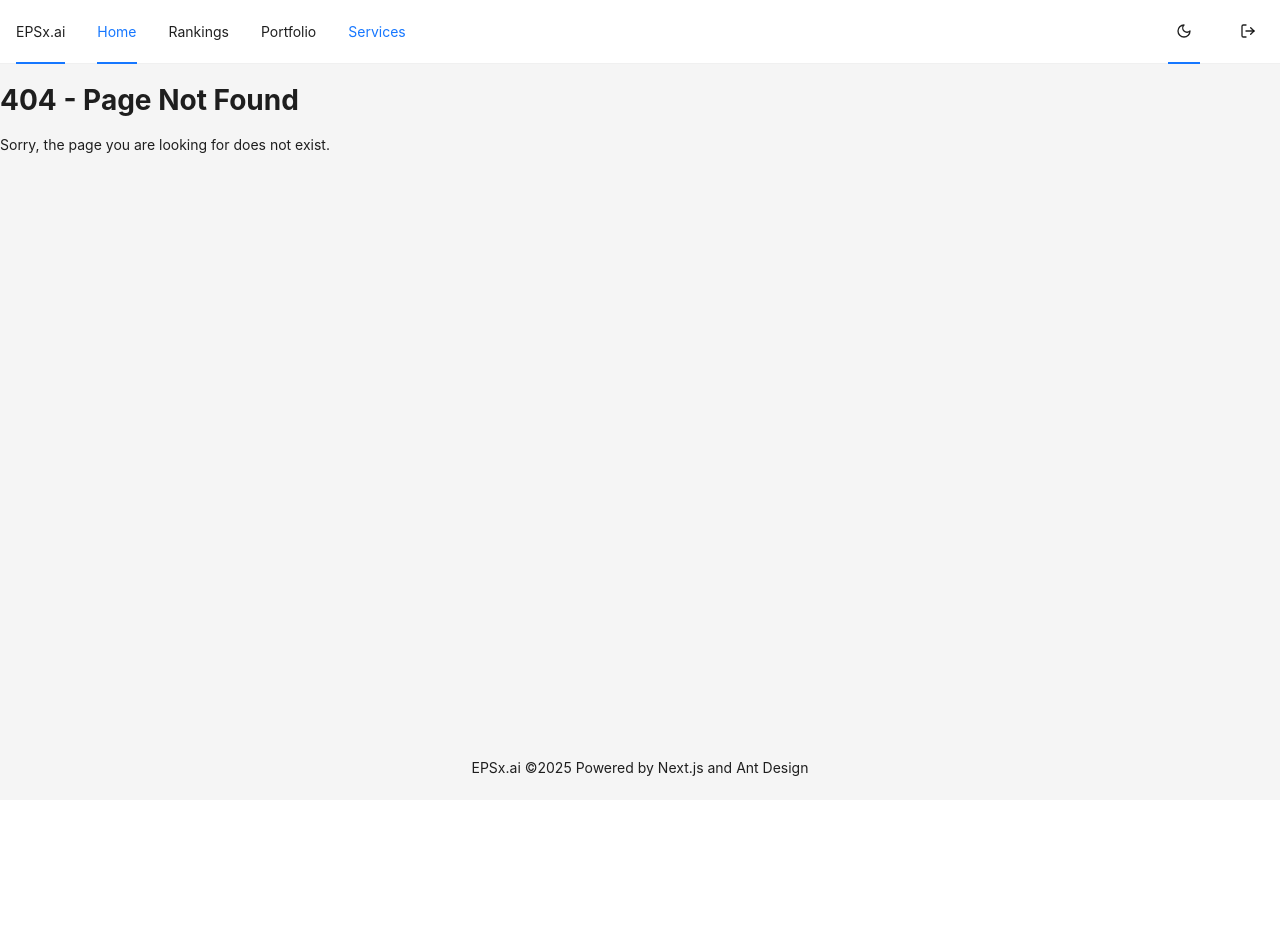
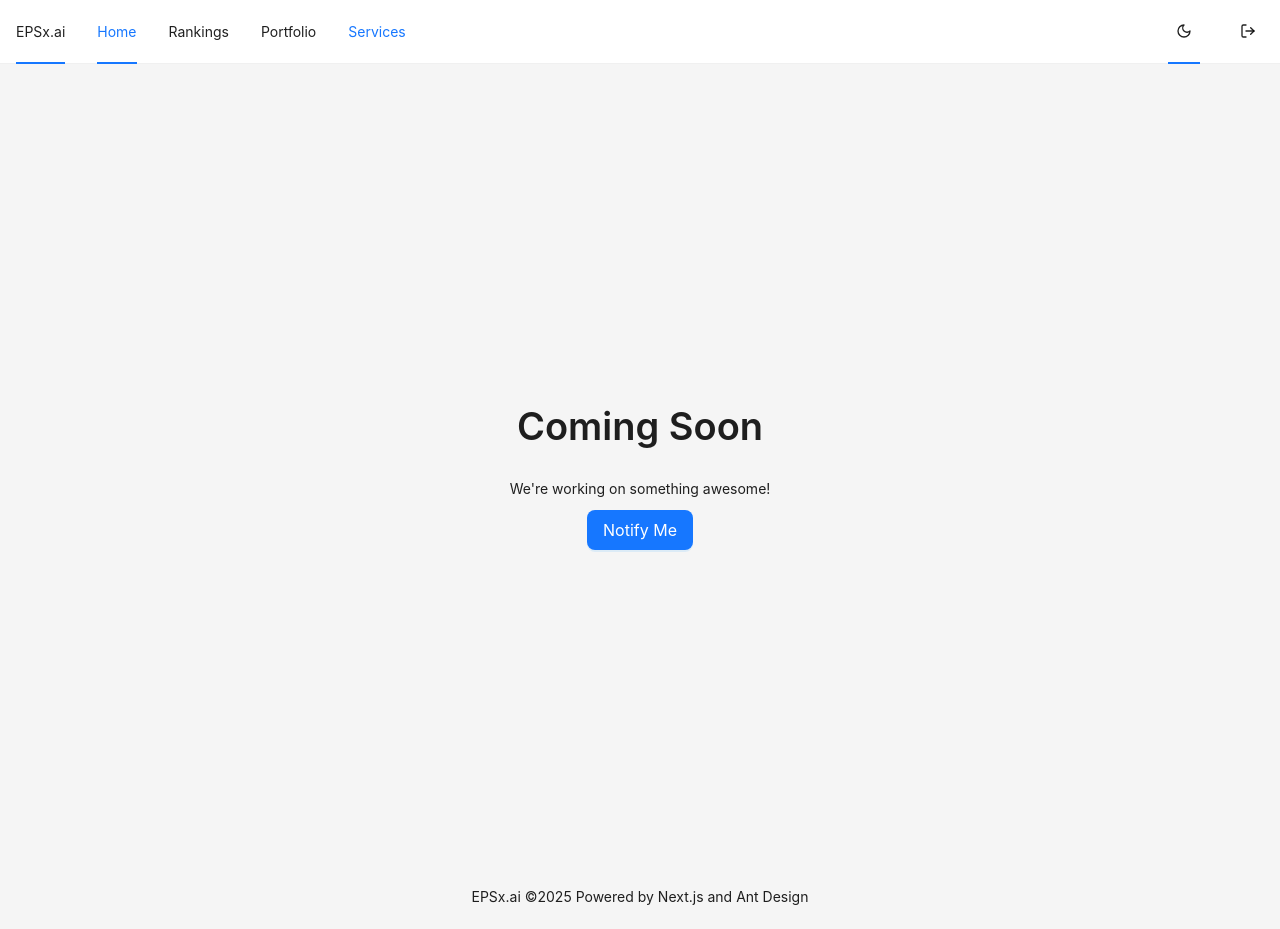
Before and after one commit to fluke-jesadakorn/epsx-frontend, a Next.js app: page /coming-soon in a window 1280 px wide. Before the commit this address had no page. Before the commit the page ends 800 px from the top, so only its background shows below. Built offline with nearby package versions, Linux system fonts and the light colour scheme; what @ant-design/nextjs-registry would draw is missing.

Commit message:
comming sood on production

```diff
--- /dev/null
+++ b/app/coming-soon/page.tsx
@@ -0,0 +1,33 @@
+"use client";
+import { Layout, Typography, Button, Row, Col, Flex } from "antd";
+
+const { Content } = Layout;
+const { Title, Text } = Typography;
+
+export default function ComingSoonPage() {
+  return (
+    <Layout className="min-h-screen bg-gray-900">
+      <Content>
+        <Flex
+          justify="center"
+          align="center"
+          vertical
+          gap={10}
+          style={{ height: "100vh" }}
+        >
+          <Title className="text-white" level={1}>
+            Coming Soon
+          </Title>
+
+          <Text className="text-white text-lg">
+            We're working on something awesome!
+          </Text>
+
+          <Button type="primary" size="large">
+            Notify Me
+          </Button>
+        </Flex>
+      </Content>
+    </Layout>
+  );
+}
--- a/middleware.ts
+++ b/middleware.ts
@@ -12,6 +12,12 @@ const publicRoutes = [
 
 export async function middleware(req: NextRequest) {
   const url = req.nextUrl.pathname;
+
+  // Redirect all routes to coming soon page in development mode
+  if (process.env.NODE_ENV === 'development' && !url.startsWith('/coming-soon')) {
+    return NextResponse.redirect(new URL('/coming-soon', req.url));
+  }
+
   const supabase = await createServerClient();
 
   try {
```
